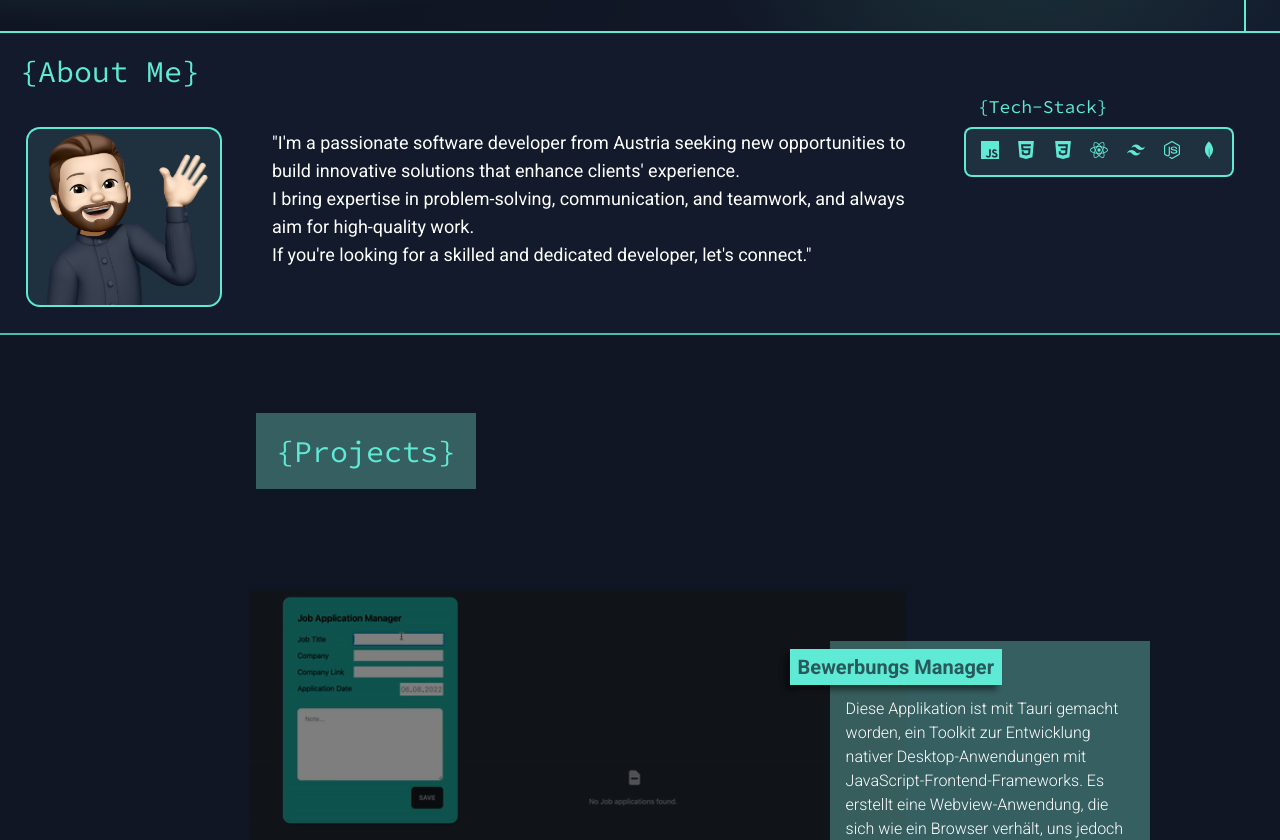
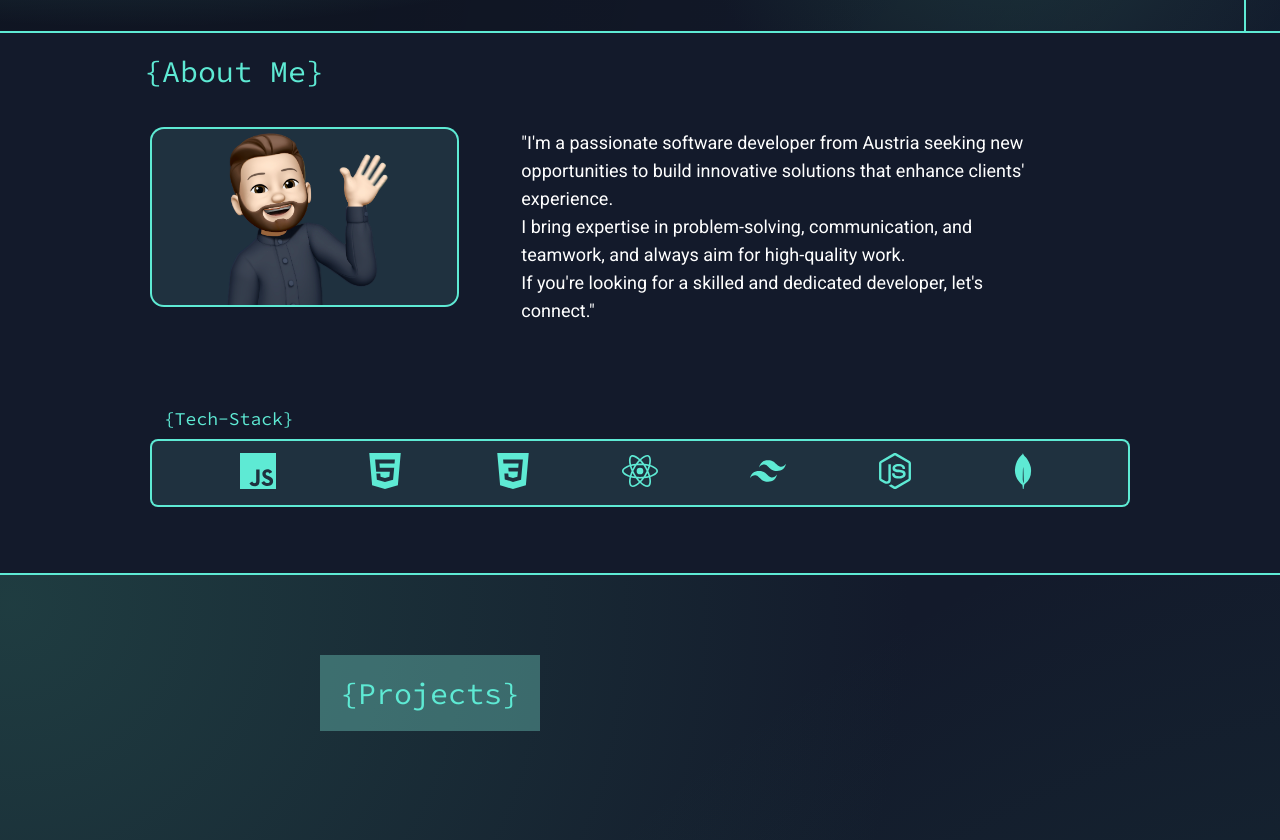
Before and after one commit to Mirza-bot/Portfoliopage, a React (Vite) app: page / in a window 1280 px wide. Shown: the part 840-1680 px from the top of the page. Built offline with nearby package versions, Linux system fonts and the light colour scheme.

Commit message:
changed gradient and aboutmebox (finalized design)

```diff
--- a/src/App.jsx
+++ b/src/App.jsx
@@ -1,14 +1,15 @@
+import "./main.css";
 import Navbar from "./components/Navbar/Navbar";
-
 import GreetingPage from "./Pages/GreetingPage/GreetingPage";
 import ProjectsPage from "./Pages/ProjectsPage/ProjectsPage";
 import Footer from "./components/Footer/Footer";
-import "./main.css";
+import AboutMeCard from "./components/Cards/AboutMeCard/AboutMeCard";
 function App() {
   return (
     <>
       <Navbar />
       <GreetingPage />
+      <AboutMeCard />
       <ProjectsPage />
       <Footer />
     </>
--- a/src/Pages/ProjectsPage/ProjectsPage.jsx
+++ b/src/Pages/ProjectsPage/ProjectsPage.jsx
@@ -1,4 +1,3 @@
-import AboutMeCard from "../../components/Cards/AboutMeCard/AboutMeCard";
 import ProjectSection from "../../components/Sections/ProjectSection/ProjectSection";
 import ContactBox from "../../components/ContactBox/ContactBox";
 import JAM_Img from "/src/assets/Projects/JAM/JobApplicationManager.gif";
@@ -16,26 +15,29 @@ import "./styles.css";
 function ProjectsPage() {
   return (
     <>
-      <AboutMeCard />
       <div className="page_container">
-        <div className="pb-20 relative">
-          <div className="bg-primary-light p-5 sm:w-fit sm:absolute sm:top-20 sm:left-64">
+        <div className=" relative">
+          <div className="bg-primary-light p-5 md:w-fit md:absolute md:top-20 md:left-1/4">
             <p className="text-primaryText text-3xl select-none">
-              {" "}
               {"{Projects}"}
             </p>
           </div>
-          <div className="flex flex-col ">
+          <div className="flex flex-col pt-20">
+            <div className="animate-[levitation_2s_ease-in-out_infinite]">
               <ProjectSection
                 projectImage={JAM_Img}
                 projectName={JAM_Data.data.de.name}
                 projectText={JAM_Data.data.de.description}
               />
+            </div>
+            <div className="animate-[levitation_2s_0.2s_ease-in-out_infinite]">
               <ProjectSection
                 projectImage={PADB_Img}
                 projectName={PADB_Data.data.de.name}
                 projectText={PADB_Data.data.de.description}
               />
+            </div>
+            <div className="animate-[levitation_2s_0.4s_ease-in-out_infinite]">
               <ProjectSection
                 projectImage={Kanban_Img}
                 projectName={Kanban_Data.data.de.name}
@@ -43,7 +45,8 @@ function ProjectsPage() {
               />
             </div>
           </div>
-        <div className="mt-20 pb-20">
+        </div>
+        <div className="mt-40 sm:pb-20">
           <ContactBox />
         </div>
       </div>
--- a/src/Pages/ProjectsPage/styles.css
+++ b/src/Pages/ProjectsPage/styles.css
@@ -1,20 +1,15 @@
 .page_container {
   background: radial-gradient(
-      122% 62% at 95% 118%,
-      rgba(35, 104, 91, 0.139) 62%,
-      rgba(0, 255, 238, 0.036) 82.66%,
-      rgba(94, 212, 190, 0.102) 96.66%,
+      152% 122% at 115% 118%,
+      #131a2b 5%,
+      rgba(34, 156, 74, 0.051) 60%,
+      rgba(45, 172, 126, 0.15) 70%,
       rgba(1, 47, 35, 0) 100%
     ),
     radial-gradient(
-      100.97% 79.22% at 21.25% 261.48%,
-      rgb(0, 142, 135) 76.14%,
-      rgba(0, 0, 0, 0.2) 111.66%
-    ),
-    radial-gradient(
-      168.87% 328.32% at 28.44% 62.34%,
-      rgba(94, 212, 190, 0.004) 100%,
-      rgb(36, 75, 74) 40%,
+      70% 30% at 1% 1%,
+      rgba(94, 212, 191, 1) 0%,
+      rgb(36, 75, 74, 0.7) 0%,
       #131a2b 100%
     );
 }
--- a/src/components/Cards/AboutMeCard/AboutMeCard.jsx
+++ b/src/components/Cards/AboutMeCard/AboutMeCard.jsx
@@ -8,11 +8,12 @@ import IconLink from "../../buttons/IconLink";
 function AboutMeCard() {
   return (
     <>
-      <div className="ring-2 ring-primaryText sm:p-5 py-5 px-2 ">
+      <div className="border-b-2 border-primaryText sm:p-5 py-5 px-2 ">
+        <div className=" md:w-4/5 mx-auto">
           <span className=" text-3xl  text-primaryText">
             {"{"}About Me{"}"}
           </span>
-        <div className="portrait:md_displayed md_displayed float-right flex justify-between text-2xl sm:w-16 w-20 ">
+          <div className="portrait:md_displayed md_displayed float-right flex justify-between text-3xl sm:w-26 w-20  mr-3">
             <IconLink
               linkName={"GitHub"}
               targetLink={"https://github.com/Mirza-bot"}
@@ -20,11 +21,10 @@ function AboutMeCard() {
             <IconLink
               linkName={"LinkedIn"}
               targetLink={"http://linkedin.com/in/mirzamalkoc"}
-            addClass={"mr-3"}
             />
           </div>
-        <div className=" grid grid-flow-row-dense grid-cols-12 mt-8 p-2">
-          <div className="col-span-10 col-start-2 lg:row-span-2 md:row-span-3 md:col-start-1 md:col-span-2 md:row-start-1 md:mr-3 md:max-h-44">
+          <div className=" grid grid-flow-row-dense grid-cols-12 mt-8 p-2 gap-3">
+            <div className="col-span-10 col-start-2 lg:row-span-2 md:row-span-3 md:col-start-1 md:col-span-4 md:row-start-1 md:mr-3 md:max-h-44">
               <div
                 id="avatar"
                 className="bg-primary-dark ring-2 ring-primaryText rounded-xl avatar_img_min_size flex justify-center mx-auto"
@@ -36,24 +36,24 @@ function AboutMeCard() {
                 />
               </div>
             </div>
-          <div className="col-start-2 col-span-10 md:col-start-4 md:col-span-6 lg:col-start-3 lg:col-span-7 row-span-6 lg:ml-5">
+            <div className="col-start-2 col-span-10 md:col-start-5 md:col-span-7 lg:col-start-5 lg:col-span-7 lg:row-start-1  lg:ml-5">
               <p className="py-5 md:px-5 md:py-0 mt-5 sm:mt-0 text_style2 text-white text-lg">
                 "I'm a passionate software developer from Austria seeking new
-              opportunities to build innovative solutions that enhance clients'
-              experience.
+                opportunities to build innovative solutions that enhance
+                clients' experience.
                 <br />
-              I bring expertise in problem-solving, communication, and teamwork,
-              and always aim for high-quality work.
+                I bring expertise in problem-solving, communication, and
+                teamwork, and always aim for high-quality work.
                 <br />
                 If you're looking for a skilled and dedicated developer, let's
                 connect."
               </p>
             </div>
-          <div className="bg-primary-dark pt-3 pb-1 px-3 ring-2 ring-primaryText  lg:max-h-none col-start-2 col-span-10 md:col-start-10 md:col-span-3 rounded-md mx-5 md:my-0 mt-10 ">
+            <div className="bg-primary-dark pt-3 pb-1 px-3 ring-2 ring-primaryText  row-start-4 col-start-1 col-span-12 lg:mt-20  rounded-md  my-10 ">
               <span className="text-lg text-primaryText absolute -translate-y-12">
                 {"{Tech-Stack}"}
               </span>
-            <div className=" flex flex-wrap justify-evenly gap-4 text-lg">
+              <div className=" flex flex-wrap justify-evenly gap-4 sm:text-4xl text-3xl">
                 <IconLink
                   linkName={"JavaScript"}
                   targetLink="https://www.javascript.com/"
@@ -66,10 +66,14 @@ function AboutMeCard() {
                   linkName={"CSS3"}
                   targetLink="https://en.wikipedia.org/wiki/CSS"
                 />
-              <IconLink linkName={"React"} targetLink="https://reactjs.org/" />
+                <IconLink
+                  linkName={"React"}
+                  targetLink="https://reactjs.org/"
+                />
                 <IconLink linkName={"TailwindCss"} />
                 <IconLink linkName={"NodeJS"} />
                 <IconLink linkName={"MongoDB"} />
+              </div>
             </div>
           </div>
         </div>
--- a/src/components/ContactBox/ContactBox.jsx
+++ b/src/components/ContactBox/ContactBox.jsx
@@ -7,11 +7,11 @@ import BasicBtn from "../buttons/BasicBtn";
  */
 function ContactBox() {
   return (
-    <div className="bg-primary-light ring-2 ring-primaryText w-4/5 sm:w-3/5 mx-auto rounded-md flex flex-col items-center pt-5 pb-10 px-10">
+    <div className="bg-primary-dark ring-2 ring-primaryText  sm:w-3/5 mx-auto sm:rounded-md flex flex-col items-center pt-5 sm:pb-10 px-10">
       <p className="text-3xl text-center mb-10 text-primaryText">
         {"{Contact Me}"}
       </p>
-      <form className="flex flex-col gap-4 w-full mb-5">
+      <form className="flex flex-col gap-4 w-full mb-5 text_style2">
         <input
           placeholder="Name"
           className="bg-secondary-light ring-1 ring-primaryText rounded-sm pl-2"
@@ -29,7 +29,11 @@ function ContactBox() {
           rows="10"
         ></textarea>
       </form>
-      <BasicBtn buttonName={"Send"} alternative="true" addClass={""} />
+      <BasicBtn
+        buttonName={"Send"}
+        alternative={false}
+        addClass={"mb-10 sm:mb-0"}
+      />
     </div>
   );
 }
--- a/src/components/Sections/ProjectSection/ProjectSection.jsx
+++ b/src/components/Sections/ProjectSection/ProjectSection.jsx
@@ -50,8 +50,8 @@ function ProjectSection({
   };
 
   return (
-    <div className="md:w-3/5 lg:w-4/5 mx-auto my-16 md:my-32 relative">
-      <div className="md:translate-x-5 mx-auto w-4/5 lg:pt-32 xl:pt0 ">
+    <div className="md:w-3/5 lg:w-4/5 mx-auto my-16 md:my-32 relative ">
+      <div className="md:translate-x-5 mx-auto w-4/5 lg:pt-32 xl:pt0 border-2 border-primaryText lg:border-none">
         <img
           className="select-none lg:brightness-50 lg:hover:brightness-100 lg:w-4/5 lg:hover:ring-2 hover:cursor-pointer lg:ring-primaryText lg:hover:scale-105 transition-all ease-out duration-300"
           onMouseEnter={(e) => {
@@ -73,7 +73,7 @@ function ProjectSection({
           src={projectImage}
           alt={projectName}
         />
-        <div className=" lg:absolute lg:-bottom-20 lg:-right-20 bg-primary-light text-white pb-4 px-4 pt-2 z-10  lg:max-w-xs transition-all ease-out duration-300">
+        <div className=" lg:absolute lg:-bottom-20 lg:-right-20 bg-primary-light text-white pb-4 px-4 pt-2 z-10  lg:max-w-xs transition-all ease-out duration-300 border-t-2 lg:border-none border-primaryText">
           <p className="shadow-3xl lg:-translate-x-14 mb-3 text-xl text-secondary-light font-semibold bg-primaryText text_style2 text-center w-max py-1 px-2">
             {projectName}
           </p>
--- a/tailwind.config.cjs
+++ b/tailwind.config.cjs
@@ -34,6 +34,11 @@ module.exports = {
       boxShadow: {
         "3xl": "-5px 5px 6px 0px rgba(0, 0, 0, 0.458);",
       },
+      keyframes: {
+        levitation: {
+          "50%": { transform: "translateY(0.4rem)" },
+        },
+      },
     },
   },
   plugins: [],
```
Also changed, not shown: 1 other file (tests, documents, lock files or other folders). Lines whose indentation alone changed are shown as unchanged.
